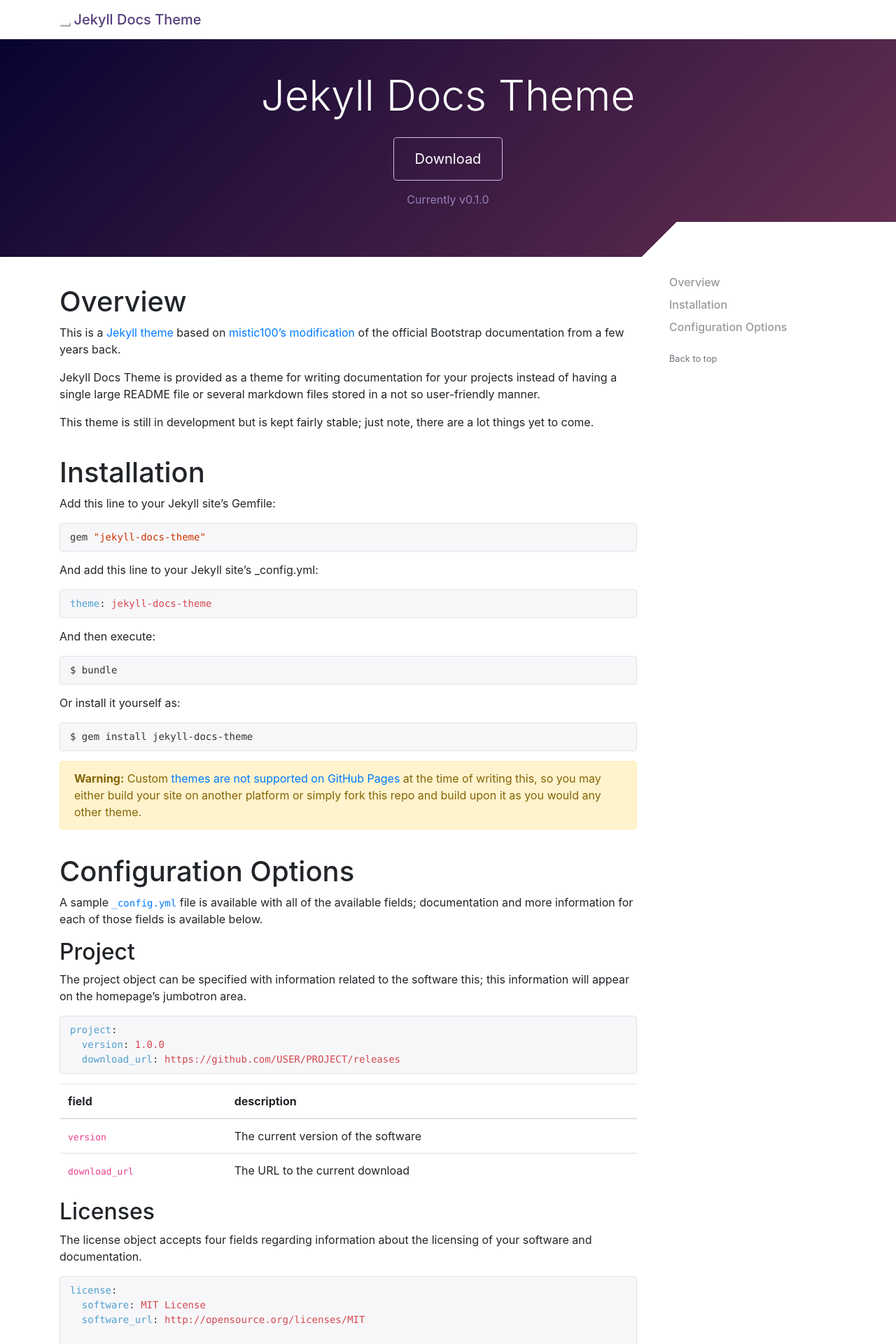
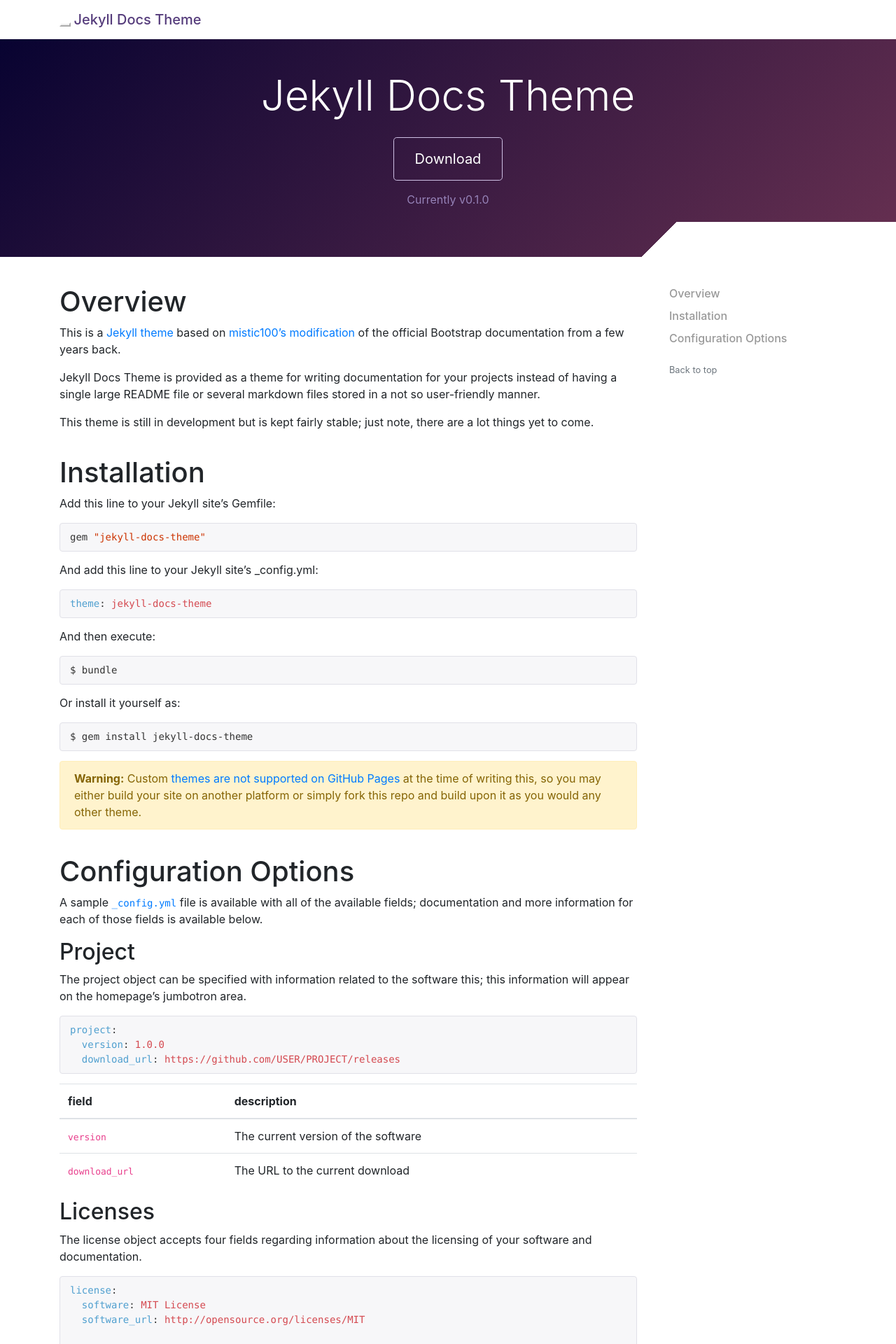
Before and after one commit to allejo/jekyll-docs-theme, a Jekyll site: the page built from index.md, in a window 1280 px wide. Shown: the top 1920 px of the page at 70% size. Built offline with Jekyll 4.4.1, drawn with Linux system fonts in a browser that asks for light colours; nearby versions of some CDN libraries; comment, search, counter and statistics services are not loaded; our own code applies the rules of GitHub Pages for plain Markdown files.

Commit message:
Add some padding to the sidebar

```diff
--- a/_layouts/page.html
+++ b/_layouts/page.html
@@ -11,7 +11,7 @@ layout: default
         </div>
 
         <div class="col-md-3 hidden-print">
-            <nav id="page-toc" class="page-sidebar">
+            <nav id="page-toc" class="page-sidebar py-3">
                 {% include toc.html html=content class="list-unstyled.pl-0" anchor_class="nav-link.px-3.py-1" h_max=3 %}
 
                 <a class="px-3 text-muted" href="#top">
```
